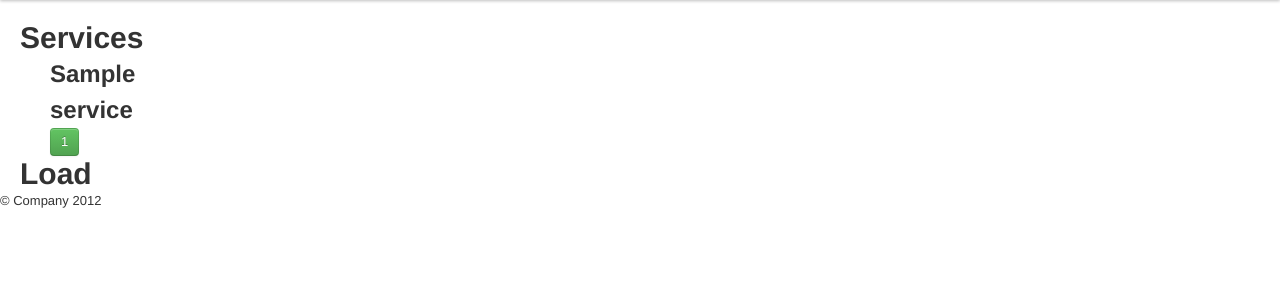
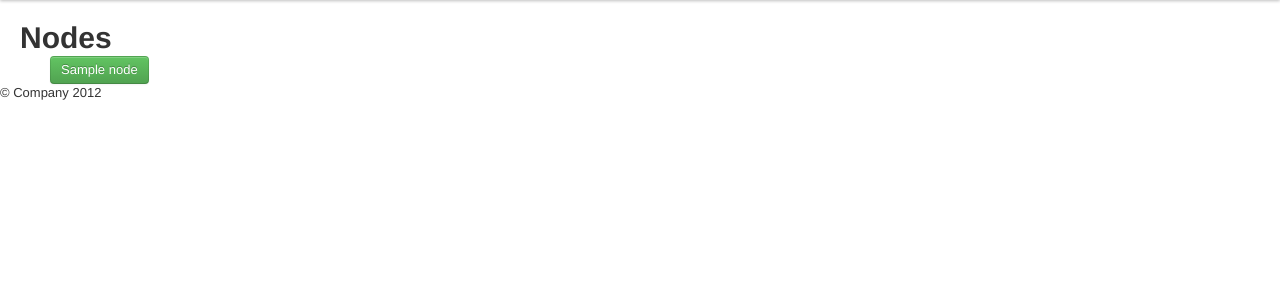
Before and after one commit to michaeltchapman/flaskmon, a Flask app: template templates/fluid.html in a window 1280 px wide. Shown: the part 40-340 px from the top of the page. Run offline with Flask 2, Linux system fonts and the light colour scheme; the template is opened without the code that fills it: most values are stand-ins (such as "Sample title", 1, 10 or a date in 2020); parts of the project's set-up code (start-up, migrations or seed data) failed here and were passed over; some libraries are stand-ins or nearby versions.

Commit message:
pulls in data from ganglia and throws it into the popups as a first attempt. Need to add graphing stuff now

```diff
--- a/app.py
+++ b/app.py
@@ -1,6 +1,9 @@
 from flask import Flask, render_template
 from sqlalchemy import *
 from sqlalchemy.orm import sessionmaker
+from rrdtool import fetch
+import time
+from os import listdir
 
 app = Flask(__name__)
 db = create_engine('postgresql://nova:testing@os-sql.os/nova')
@@ -10,8 +13,8 @@ session = Session()
 
 metadata = MetaData(db)
 
-services = Table('services', metadata, autoload=True)
-instances = Table('instances', metadata, autoload=True)
+sqlservices = Table('services', metadata, autoload=True)
+sqlinstances = Table('instances', metadata, autoload=True)
 
 @app.route('/')
 def hello_world():
@@ -21,23 +24,32 @@ def hello_world():
 
 @app.route('/fluid')
 def fluid():
-    result = dict()
+
+    # list of nodes avabilable from ganglia
+    nodes = dict()
+    nodelist = listdir('/var/lib/ganglia/rrds/unspecified')
+
+    for node in nodelist:
+        if node != '__SummaryInfo__':
+            nodes[node.split('.')[0]] = dict()
+            nodes[node.split('.')[0]]['domain'] = node.split('.')[1]
 
     #### SERVICES ####
 
     # retrieve service statuses from nova database
-    for row in session.query(services):
-        if row.topic.encode("utf-8") not in result:
-            result[row.topic.encode("utf-8")] = list()
-        result[row.topic.encode("utf-8")].append((row.host.encode("utf-8"),{"disabled" : row.disabled }))
+    for row in session.query(sqlservices):
+        if row.host.encode("utf-8") not in nodes:
+            print row.host.encode("utf-8")
+            pass
+        nodes[row.host.encode("utf-8")][row.topic.encode("utf-8") + '-disabled'] = row.disabled
 
     # query sql server status
-    r = session.query("Tuples Returned", "Tuples Fetched", "Transactions Committed", "Blocks Fetched", "Block Cache Hits").from_statement('select pg_stat_get_db_tuples_returned(1) as "Tuples Returned", pg_stat_get_db_tuples_fetched(1) as "Tuples Fetched", pg_stat_get_db_xact_commit(1) as "Transactions Committed", pg_stat_get_db_blocks_fetched(1) as "Blocks Fetched", pg_stat_get_db_blocks_hit(1) as "Block Cache Hits"').all()[0]
-    d = dict()
-    for row in r.keys():
-        d[row] = r.__dict__[row]
+#    r = session.query("Tuples Returned", "Tuples Fetched", "Transactions Committed", "Blocks Fetched", "Block Cache Hits").from_statement('select pg_stat_get_db_tuples_returned(1) as "Tuples Returned", pg_stat_get_db_tuples_fetched(1) as "Tuples Fetched", pg_stat_get_db_xact_commit(1) as "Transactions Committed", pg_stat_get_db_blocks_fetched(1) as "Blocks Fetched", pg_stat_get_db_blocks_hit(1) as "Block Cache Hits"').all()[0]
+#    d = dict()
+#    for row in r.keys():
+#        d[row] = r.__dict__[row]
 
-    result['sql'] = [("os-sql", d)]
+    #nodes['os-sql'] = d
 
     # query amqp server status
 
@@ -53,17 +65,16 @@ def fluid():
         # only display those that are > 1
     # requests/sec
 
-    #### INSTANCES ####
+    res = 600 # 5 minutes
+    t = int(time.mktime(time.localtime(time.time())))
 
-    # grab current running instances from nova db
+    for node in nodes:
+        metrics = listdir('/var/lib/ganglia/rrds/unspecified/' + node + '.' + nodes[node]['domain'])
+        for metric in metrics:
+            nodes[node][metric.split('.')[0]] = fetch('/var/lib/ganglia/rrds/unspecified/'  + node + '.' + nodes[node]['domain'] + '/' + metric, 'AVERAGE', '-r ' + str(res), '-s e-30m', '-e ' + str(t/res*res))[2]
 
-    #### OBJECT STORE ####
 
-    #### IMAGE STORE ####
-
-    #### IDENTITY SERVICE ####
-
-    return render_template('fluid.html', result=result)
+    return render_template('fluid.html', nodes=nodes)
 
 if __name__ == '__main__':
     app.run(host='0.0.0.0', debug=True)
--- a/templates/fluid.html
+++ b/templates/fluid.html
@@ -67,23 +67,14 @@
     </div>
 
     <div class="container-fluid">
-      <h1>Services</h1>
+      <h1>Nodes</h1>
       <div class="span12">
         <div class="row-fluid">
-        {% for service in result %}
-          <div class="span2">
-            <h2>{{ service }}</h2>
-            {% for host in result[service] %}
-            <a href="#" class="btn btn-success" rel="popover" title="{{ host[0] }}" data-content="{% for stat in host[1] %}{{ stat }} : {{ host[1][stat] }}<br>{% endfor %}">{{ host[0] }}</a>
-            {% endfor %}
-          </div><!--/row-->
+        {% for node in nodes %}
+          <a href="#" class="btn btn-success" rel="popover" title="{{ node }}" data-content="{% for stat in nodes[node] %}{{ stat }} : {{ nodes[node][stat] }}<br>{% endfor %}">{{ node }}</a>
         {% endfor %}
         </div><!--/span-->
       </div><!--/row-->
-
-    </div><!--/.fluid-container-->
-    <div class="container-fluid">
-      <h1>Load</h1>
     </div><!--/.fluid-container-->
 
     <footer>
```
Also changed, not shown: test.py (+33 -3 lines).
